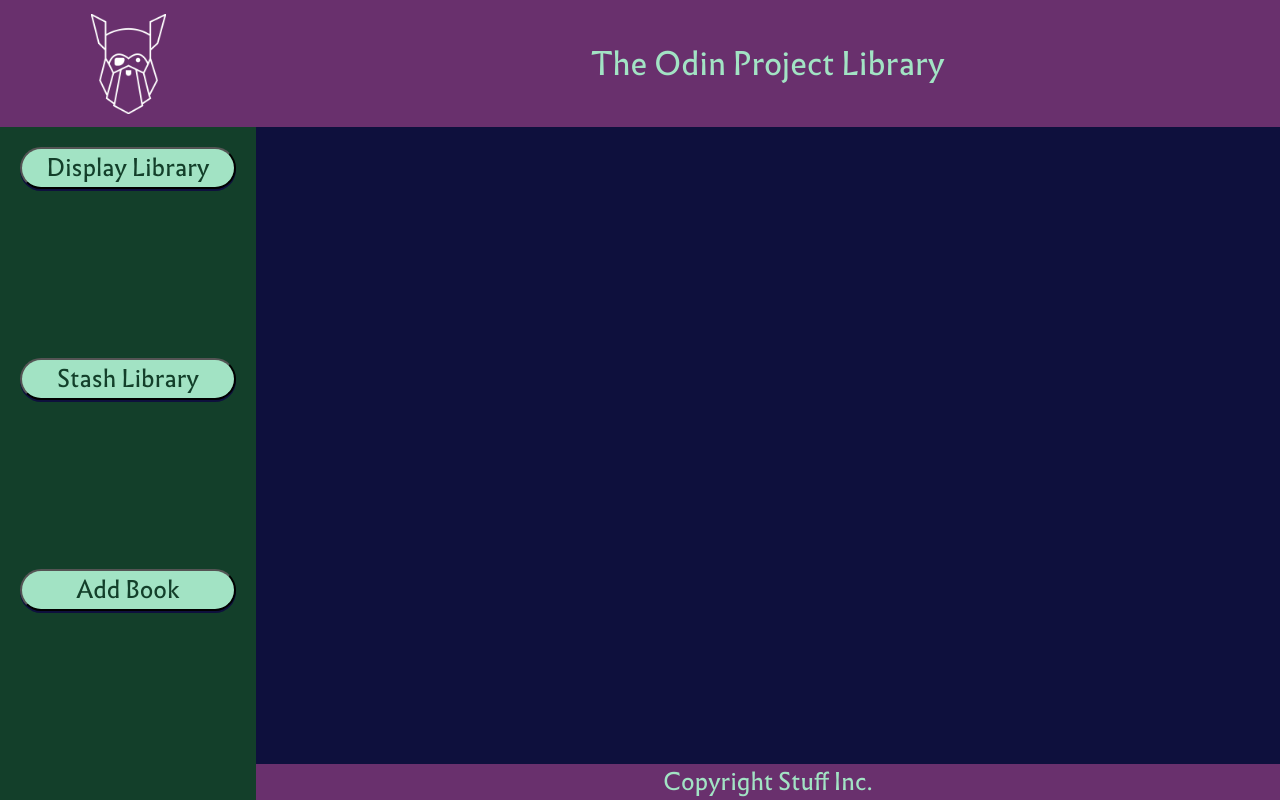
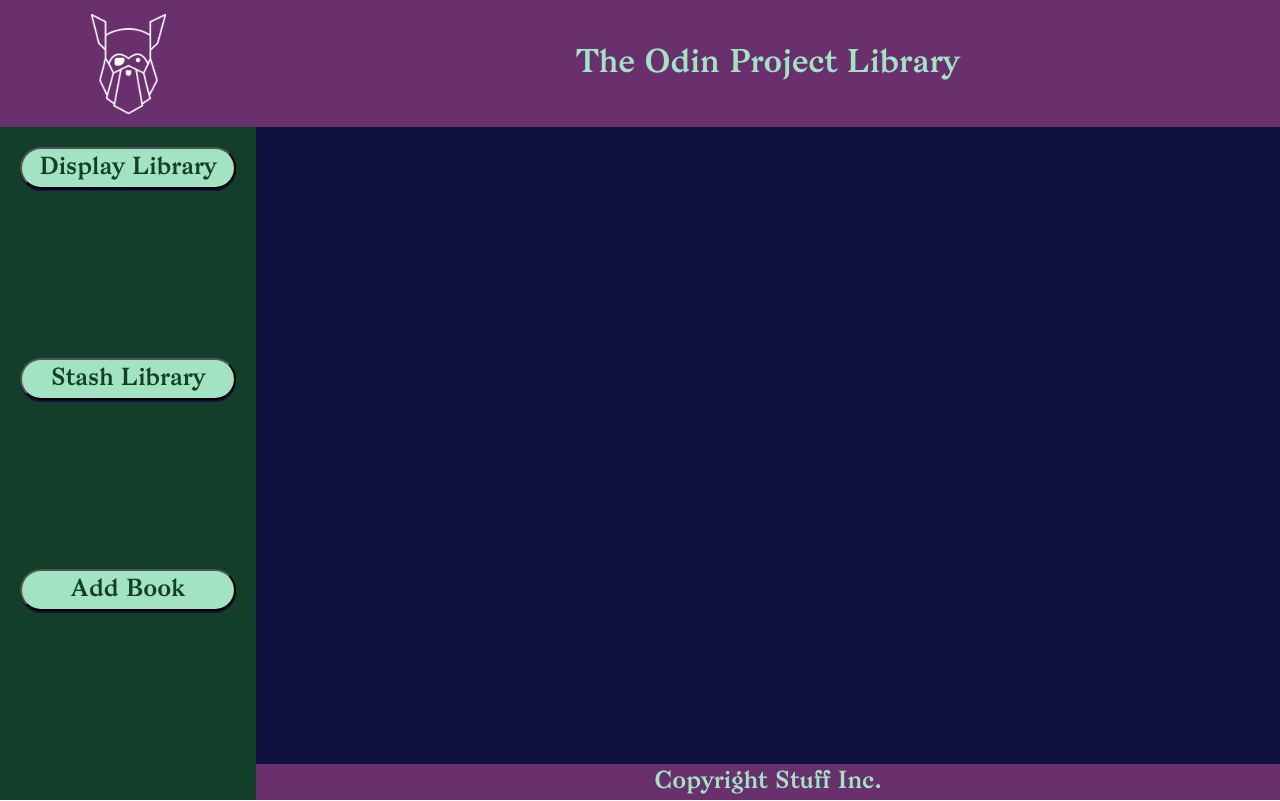
Before and after one commit to jeffbarsoum/top-js_int-js_project_library, a plain HTML site: page index.html in a window 1280 px wide. Drawn offline with Linux system fonts and the light colour scheme.

Commit message:
Apply Bagnard font to header / siderbar / footer / buttons only

```diff
--- a/styles.css
+++ b/styles.css
@@ -81,6 +81,13 @@
         "header header"
         "sidebar library"
         "sidebar footer";
+  }
+
+  .page > .header,
+  .page > .sidebar,
+  .page > .footer,
+  .page button {
+    font-family: 'Bagnard';
   }
 
   .page > .header {
```
